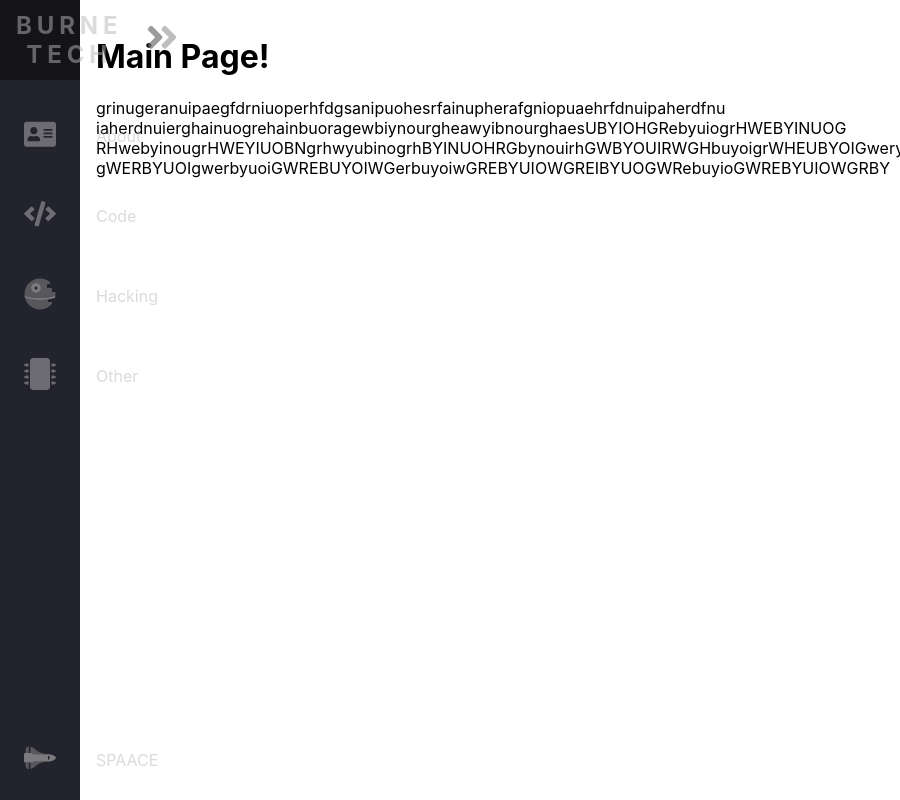
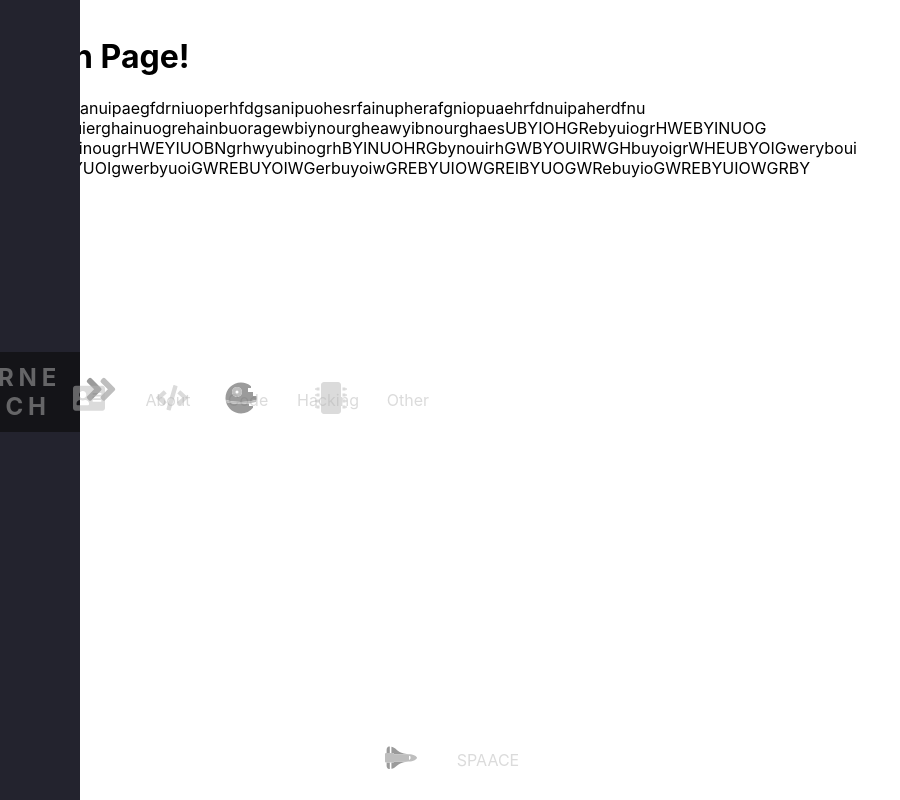
Before and after one commit to SKipoh/Arctic, a React (Create React App) app: page / in a window 600 px wide. Shown: the top 800 px of the page, 900 px wide, since content can reach past the window. Built offline with nearby package versions, Linux system fonts and the light colour scheme.

Commit message:
Added some media queries to change the placement of the nav bar based on screen size (mob/pc)

```diff
--- a/src/styles/style.css
+++ b/src/styles/style.css
@@ -46,8 +46,6 @@ main {
     to the same as the navbar-nav!!!!! */
 /* ################################# */
 .navbar {
-  width: 5rem;
-  height: 100vh;
   position: fixed;
   background-color: var(--bg-primary);
   display: -webkit-box;
@@ -125,16 +123,11 @@ main {
 /* Some Transition styling for making the Nav bar open up,
     display text next to each icon, and highlight them a colour
     when we hover over them. This is done by giving them a greyscale
-    above (see .nav-link above), and transitioning it away */
+    above (see .nav-link above), and transitioning it away
+
+    .navbar:hover has been moved to the Large screen media query!!!!
+    .navbar:hover .link-text moved to the Large Screen media query!!!! */
 /* ################################# */
-.navbar:hover {
-  width: 16rem;
-}
-
-.navbar:hover .link-text {
-  display: block;
-}
-
 .fa-primary {
   color: #ff7eee;
 }
@@ -178,4 +171,58 @@ main {
   -webkit-transform: rotate(-180deg);
           transform: rotate(-180deg);
 }
+
+/* Small Screen Media Query (Intended for phone Portrait) */
+@media only screen and (max-width: 600px) {
+  /* Here we move the navbar to be along the bottom
+        of the user's screen */
+  .navbar {
+    bottom: 0;
+    width: 100vw;
+    height: 5rem;
+  }
+  /* We remove the logo as it takes up too much room on
+        small screens */
+  .logo {
+    display: nonel;
+  }
+  /* We also change the direction of the flexbox so that it
+        is treated like a row on the bottom of the screen, not a column */
+  .navbar-nav {
+    -webkit-box-orient: horizontal;
+    -webkit-box-direction: normal;
+        -ms-flex-direction: row;
+            flex-direction: row;
+  }
+  /* Centering the icons to the X axis center of the navbar now
+        that it has moved */
+  .nav-link {
+    -webkit-box-pack: center;
+        -ms-flex-pack: center;
+            justify-content: center;
+  }
+  /* Also, we remove the gap in the main element and the bar */
+  main {
+    margin: 0;
+  }
+}
+
+/* Large Screen Media Query */
+@media only screen and (min-width: 600px) {
+  /* The styling here will only be applied to screens
+        with a width of greater than 600 pixels (i.e. laptops/pc's)
+        so that the nav bar looks clean and smooth, with full functionality */
+  .navbar {
+    width: 5rem;
+    height: 100vh;
+  }
+  .navbar:hover {
+    width: 16rem;
+  }
+  .navbar:hover .link-text {
+    display: inline;
+    -webkit-transition: opacity var(--transition-speed);
+    transition: opacity var(--transition-speed);
+  }
+}
 /*# sourceMappingURL=style.css.map */
--- a/src/styles/style.scss
+++ b/src/styles/style.scss
@@ -46,8 +46,6 @@ main {
     to the same as the navbar-nav!!!!! */
 /* ################################# */
 .navbar {
-  width: 5rem;
-  height: 100vh;
   position: fixed;
   background-color: var(--bg-primary);
   display: flex;
@@ -112,16 +110,11 @@ main {
 /* Some Transition styling for making the Nav bar open up,
     display text next to each icon, and highlight them a colour
     when we hover over them. This is done by giving them a greyscale
-    above (see .nav-link above), and transitioning it away */
+    above (see .nav-link above), and transitioning it away
+
+    .navbar:hover has been moved to the Large screen media query!!!!
+    .navbar:hover .link-text moved to the Large Screen media query!!!! */
 /* ################################# */
-.navbar:hover {
-    width: 16rem;
-}
-
-.navbar:hover .link-text {
-    display: block;
-}
-
 .fa-primary {
     color: #ff7eee;
 }
@@ -161,3 +154,61 @@ main {
 .navbar:hover .logo svg {
     transform: rotate(-180deg);
 }
+
+
+
+/* Small Screen Media Query (Intended for phone Portrait) */
+@media only screen and (max-width: 600px) {
+    /* Here we move the navbar to be along the bottom
+        of the user's screen */
+    .navbar {
+        bottom: 0;
+        width: 100vw;
+        height: 5rem;
+    }
+
+    /* We remove the logo as it takes up too much room on
+        small screens */
+    .logo {
+        display: nonel;
+    }
+
+    /* We also change the direction of the flexbox so that it
+        is treated like a row on the bottom of the screen, not a column */
+    .navbar-nav {
+        flex-direction: row;
+    }
+
+    /* Centering the icons to the X axis center of the navbar now
+        that it has moved */
+    .nav-link {
+        justify-content: center;
+    }
+
+    /* Also, we remove the gap in the main element and the bar */
+    main {
+        margin: 0;
+    }
+
+}
+
+/* Large Screen Media Query */
+@media only screen and (min-width: 600px) {
+    /* The styling here will only be applied to screens
+        with a width of greater than 600 pixels (i.e. laptops/pc's)
+        so that the nav bar looks clean and smooth, with full functionality */
+    .navbar {
+        width: 5rem;
+        height: 100vh;
+    }
+
+    .navbar:hover {
+        width: 16rem;
+    }
+
+    .navbar:hover .link-text {
+        display: inline;
+        transition: opacity var(--transition-speed);
+    }
+
+}
```
Also changed, not shown: 1 other file (tests, documents, lock files or other folders).
